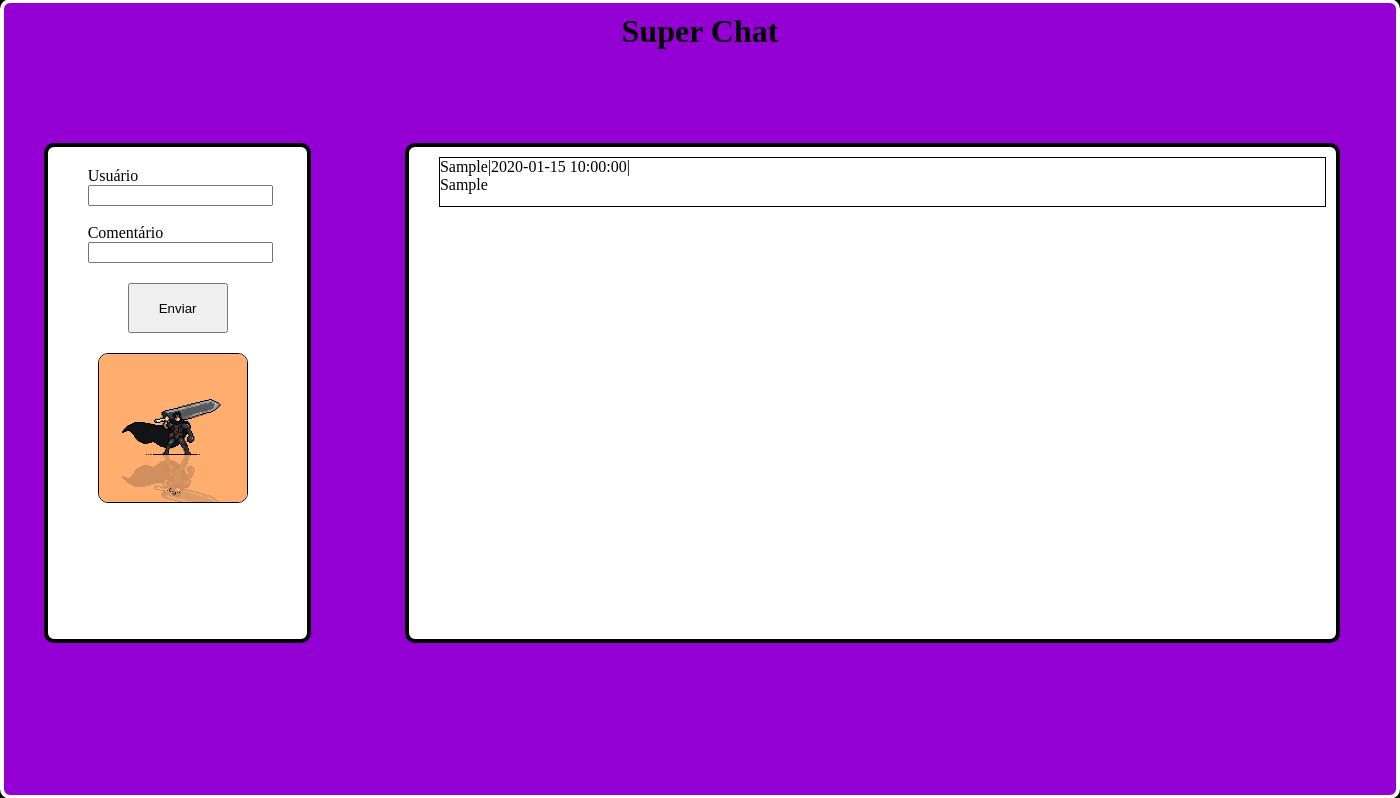
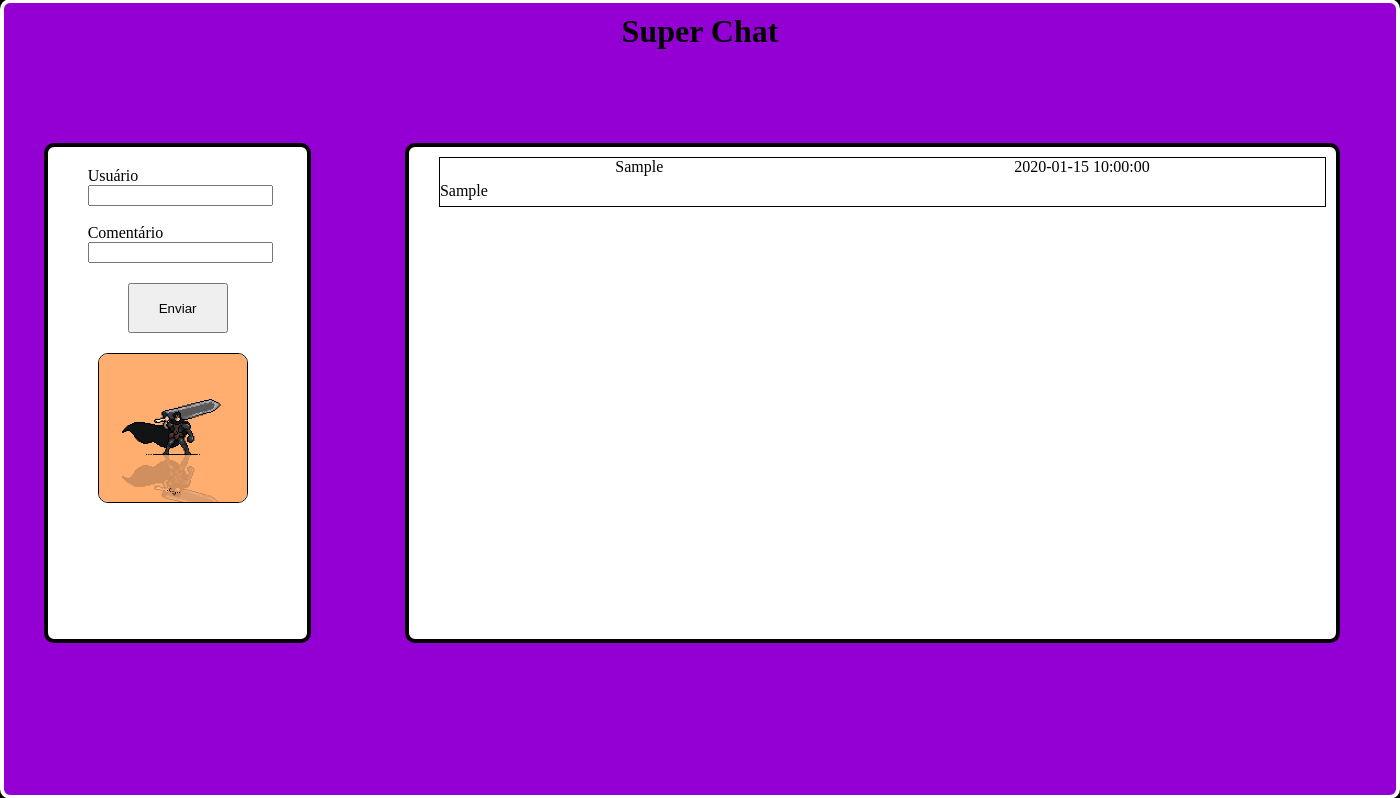
Before and after one commit to Cristiano-Andrade-Ribeiro-Da-Silva/site_feedback, a Flask app: page / in a window 1400 px wide. Shown: the part 41-839 px from the top of the page. Run offline with Flask 3, Linux system fonts and the light colour scheme; tables that the repository leaves empty hold one stand-in row (values such as "Sample post").

Commit message:
modify: modificações no chat

```diff
--- a/static/style/global.css
+++ b/static/style/global.css
@@ -107,6 +107,9 @@ header
     width: 70%;
     height: 500px;
 
+    overflow-y: scroll;
+    overflow-x: hidden;
+
     margin: 20px;
     padding-left: 20px;
     padding-right: 20px;
@@ -127,6 +130,24 @@ header
     border: 1px solid black;
 }
 
+.usuario_data_chat
+{
+    width: 100%;
+    height: 50%;
+
+    display: flex;
+
+    justify-content: center;
+
+
+}
+
+.mensagem_chat
+{
+    width: 100%;
+    height: 50%;
+}
+
 .aviso
 {
     font-size: 20px;
--- a/templates/index.html
+++ b/templates/index.html
@@ -49,9 +49,19 @@
 
                 <div class="container_mensagem">
 
-                    <p>{{mensagem.usuario}}|{{mensagem.data_comentario}}|</p>
+                    <form class="usuario_data_chat">
 
-                    <p>{{mensagem.comentario}}</p>
+                        <p>{{mensagem.usuario}}</p>
+
+                        <p>{{mensagem.data_comentario}}</p>
+
+                    </form>
+
+                    <form class="mensagem_chat">
+
+                        <p>{{mensagem.comentario}}</p>
+
+                    </form>
 
                 </div>
 
```
